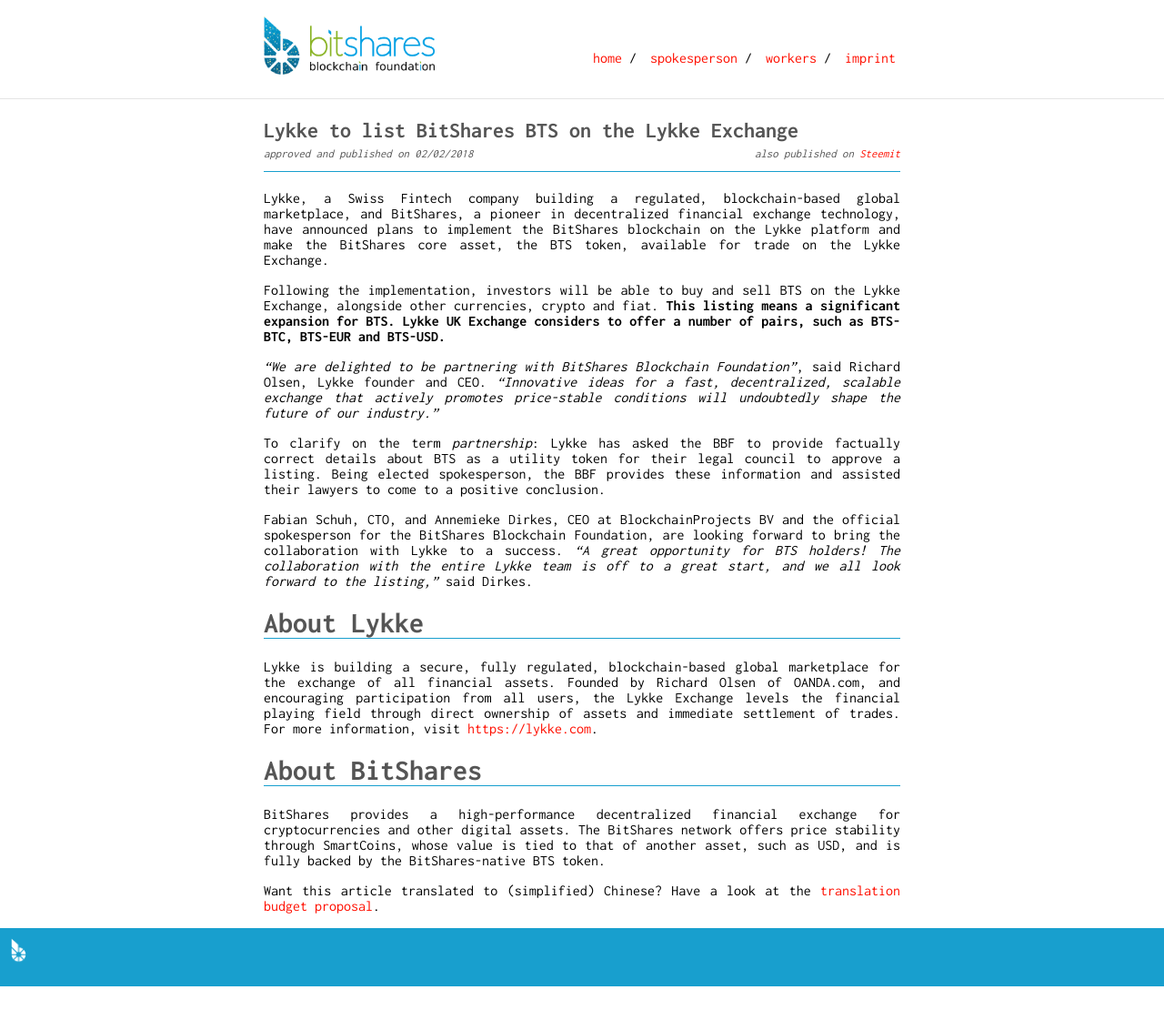
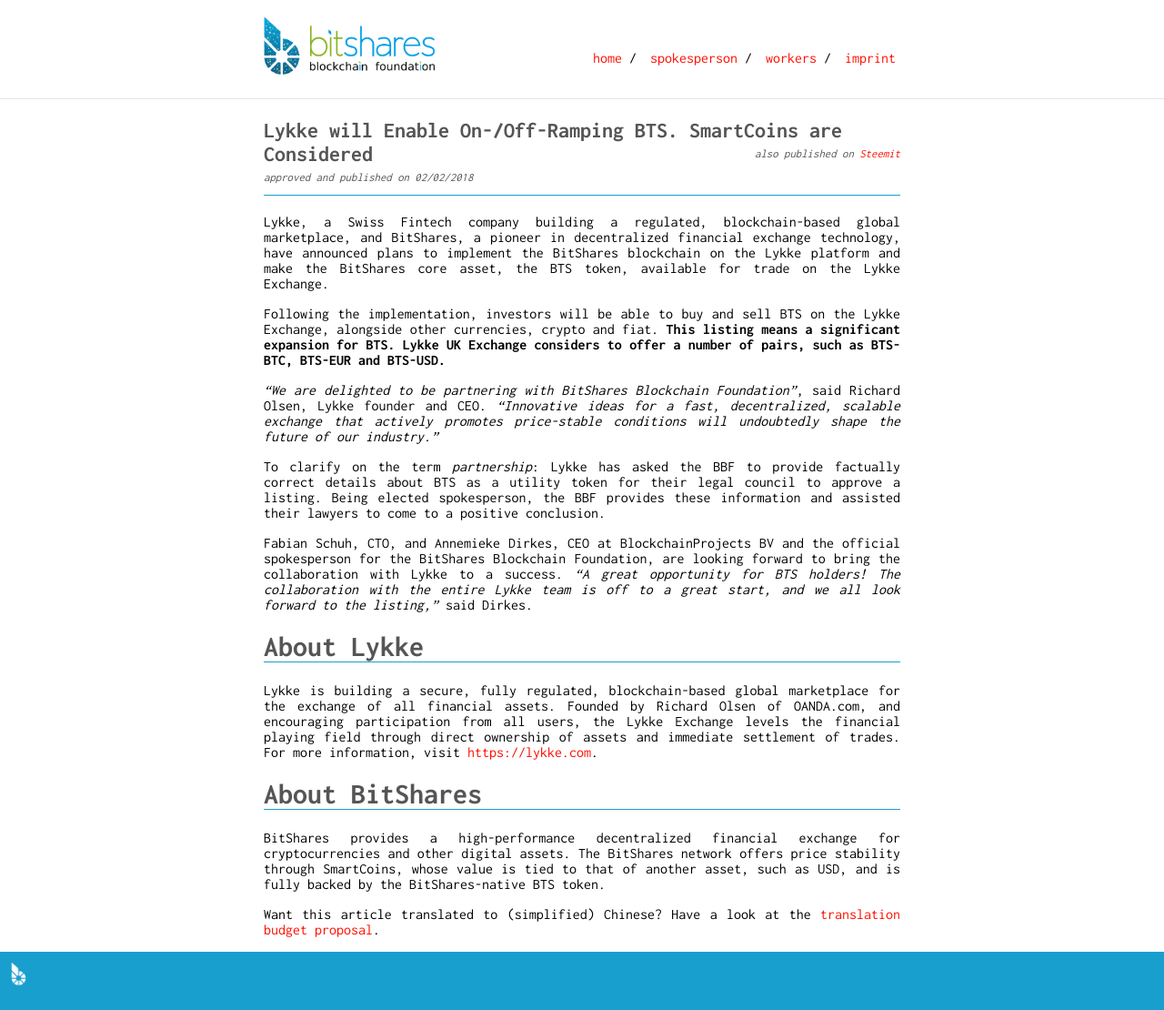
Before and after one commit to thehapax/bitshares.foundation, a Jekyll site: the page built from _announcements/2018-02-02-lykke-BTS-listing.md, in a window 1280 px wide. Shown: the whole page at 91% size. Built offline with Jekyll 4.4.1, drawn with Linux system fonts in a browser that asks for light colours; before the commit the page ends 1084 px from its top, so only the background shows below that.

Commit message:
title changed to match steemit post
Signed-off-by: Stefan Schiessl <stefan.schiessl@blockchainprojectsbv.com>

```diff
--- a/_announcements/2018-02-02-lykke-BTS-listing.md
+++ b/_announcements/2018-02-02-lykke-BTS-listing.md
@@ -1,5 +1,5 @@
 ---
-title: Lykke to list BitShares BTS on the Lykke Exchange
+title: Lykke will Enable On-/Off-Ramping BTS. SmartCoins are Considered
 layout: announcement
 steemit-link: https://steemit.com/bitshares/@bitshares.fdn/lykke-will-enable-on-off-ramping-bts-smartcoins-are-considered
 ---
```
